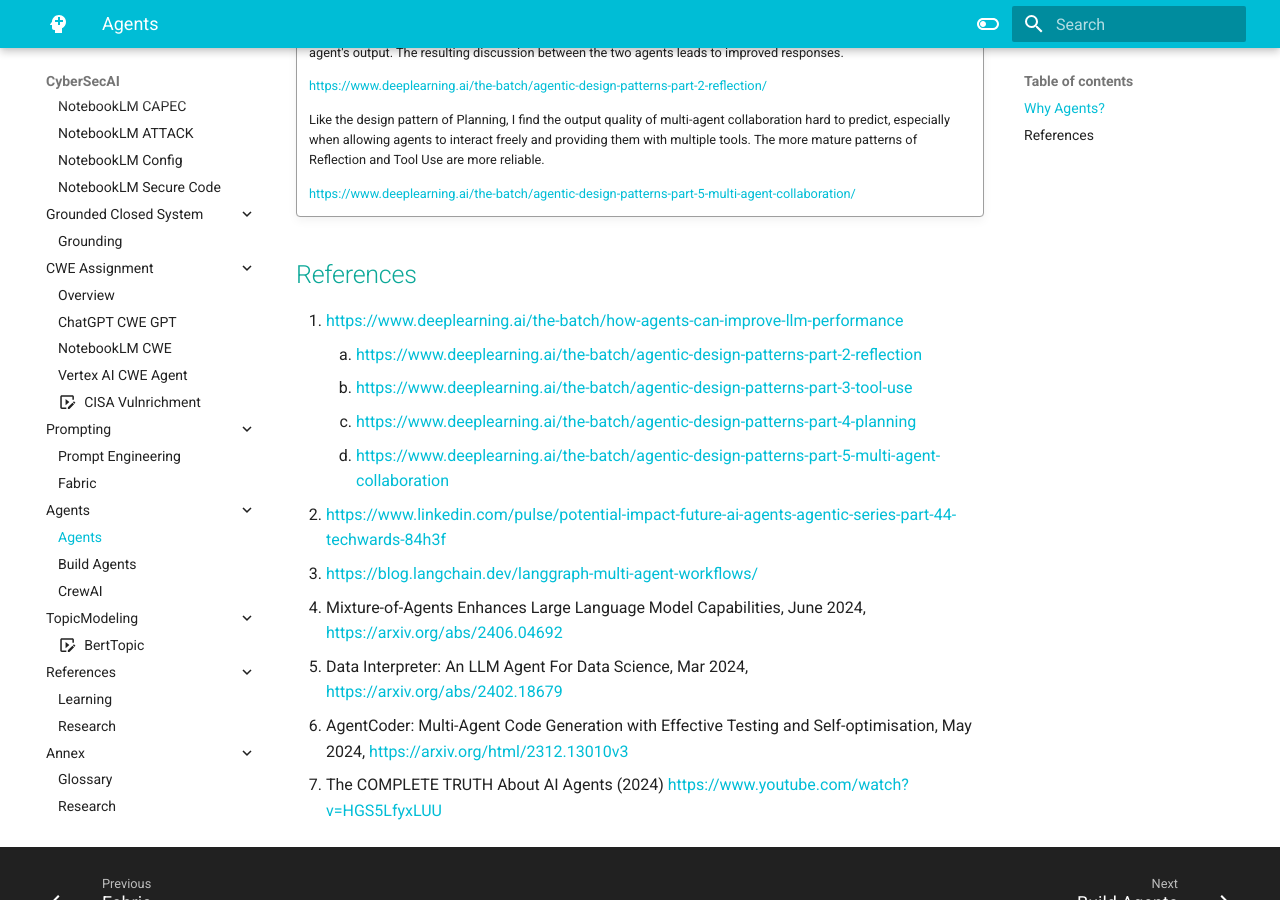
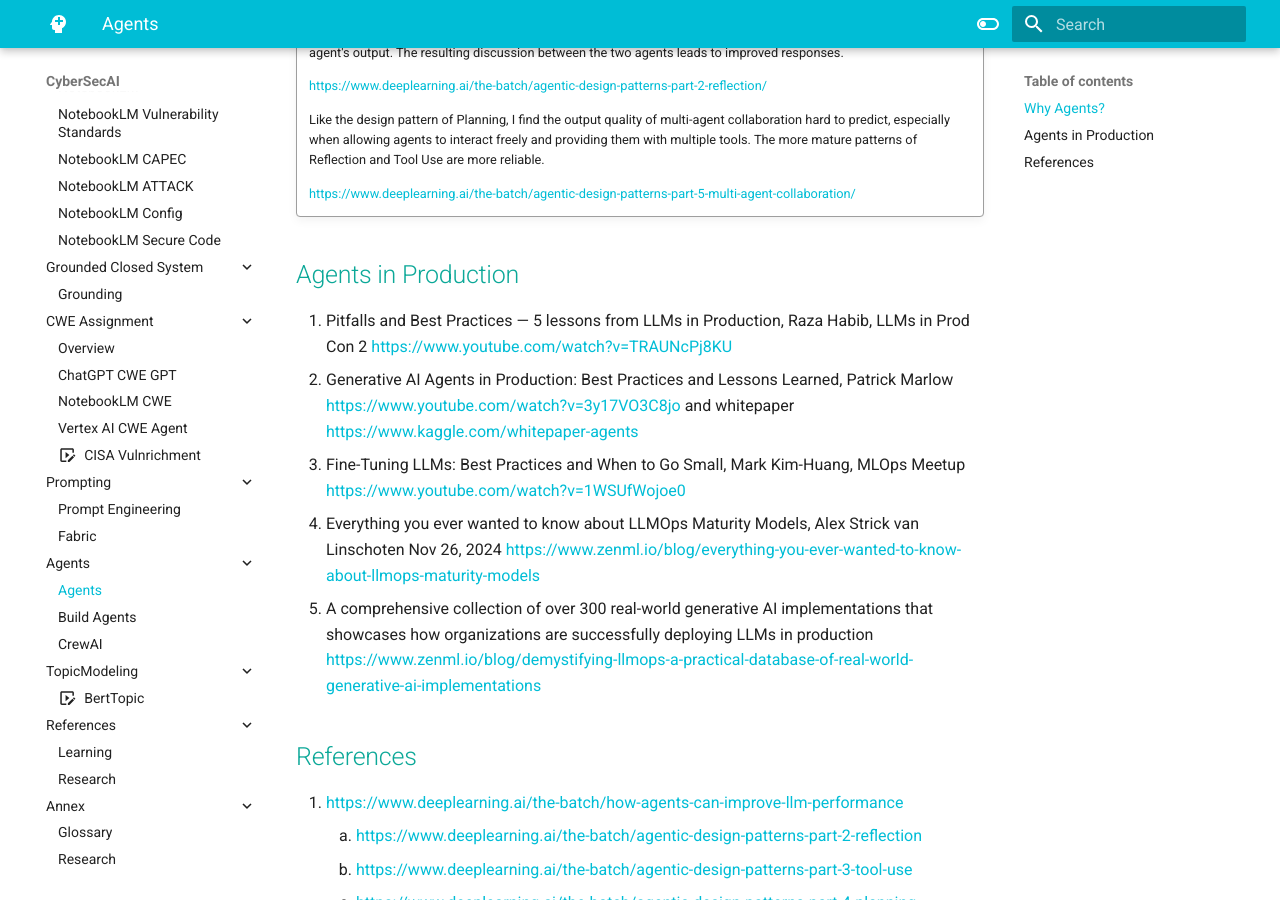
Before and after one commit to CyberSecAI/CyberSecAI.github.io, an MkDocs documentation site: the page built from docs/agents/Agents.md, in a window 1280 px wide and 900 px high, scrolled down 1573 px. Built offline with MkDocs 1.6.1 and Material for MkDocs 9.7.7, drawn with Linux system fonts in a browser that asks for light colours; comment, search, counter and statistics services are not loaded.

Commit message:
agents in production

```diff
--- a/docs/agents/Agents.md
+++ b/docs/agents/Agents.md
@@ -52,6 +52,14 @@
 
     https://www.deeplearning.ai/the-batch/agentic-design-patterns-part-5-multi-agent-collaboration/
 
+## Agents in Production
+
+1. Pitfalls and Best Practices — 5 lessons from LLMs in Production, Raza Habib, LLMs in Prod Con 2 https://www.youtube.com/watch?v=TRAUNcPj8KU
+2. Generative AI Agents in Production: Best Practices and Lessons Learned, Patrick Marlow https://www.youtube.com/watch?v=3y17VO3C8jo and whitepaper https://www.kaggle.com/whitepaper-agents
+3. Fine-Tuning LLMs: Best Practices and When to Go Small, Mark Kim-Huang, MLOps Meetup https://www.youtube.com/watch?v=1WSUfWojoe0
+4. Everything you ever wanted to know about LLMOps Maturity Models, Alex Strick van Linschoten
+Nov 26, 2024 https://www.zenml.io/blog/everything-you-ever-wanted-to-know-about-llmops-maturity-models
+5. A comprehensive collection of over 300 real-world generative AI implementations that showcases how organizations are successfully deploying LLMs in production https://www.zenml.io/blog/demystifying-llmops-a-practical-database-of-real-world-generative-ai-implementations
 
 
 ## References
```
